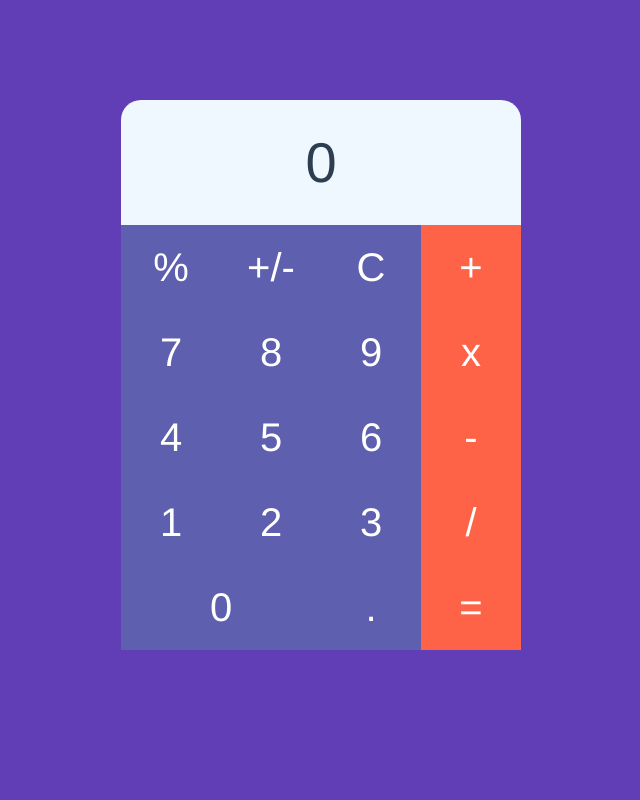
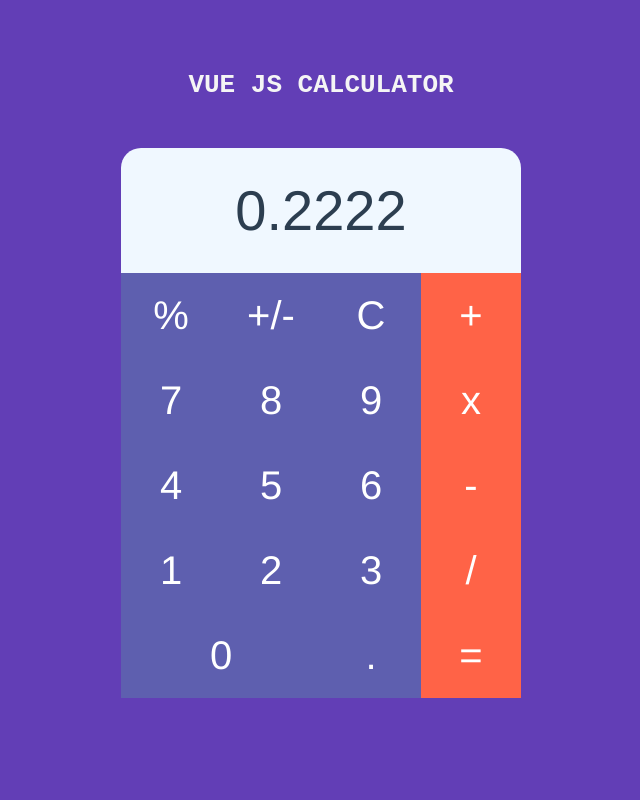
Before and after one commit to Obaayaa-1988/VueJS-Calculator, a Vue app: page / in a window 1280 px wide. Shown: the top 800 px of the page, without its empty margins (319-959 px from the left). Built offline with nearby package versions, Linux system fonts and the light colour scheme.

Commit message:
additional styling for calculator interface

```diff
--- a/src/components/CalculatorApp.vue
+++ b/src/components/CalculatorApp.vue
@@ -1,7 +1,9 @@
 <template>
   <div class="main-bg">
+    <h1 class="title"> VUE JS CALCULATOR</h1>
+
     <div class="calculator">
-      <div class="display"> 0 </div>
+      <div class="display"> 0.2222 </div>
       <div class="btn"> % </div>
       <div class="btn"> +/- </div>
       <div class="btn"> C </div>
@@ -21,8 +23,8 @@
       <div class="btn zero"> 0 </div>
       <div class="btn"> . </div>
       <div class="btn color"> = </div>
+    </div>
 
-    </div>
   </div>
 </template>
 
@@ -42,11 +44,16 @@ export default {
 .main-bg{
   background-color: rgb(98, 62, 182);
   height: 100vh;
-  padding: 100px;
-
-
+  padding: 70px;
+  overflow: hidden;
 }
 
+.title{
+  color: whitesmoke;
+  margin-bottom: 3rem;
+  font-family: monospace;
+}
+/* calculator for dividing into grids */
 .calculator{
   font-size: 40px;
   display: grid;
@@ -55,7 +62,7 @@ export default {
   width: 50vh;
   margin: 0 auto
 }
-
+/** the display where result of calculator will show, to extend he space grid column to span from from column 1 to 5 1/5*/
 .display{
   grid-column: 1/5;
   background-color: aliceblue;
@@ -64,7 +71,7 @@ export default {
   border-top-right-radius: 20px;
   border-top-left-radius: 20px;
 }
-
+/** zero space span from 1 to 3 1/3*/
 .zero{
   grid-column: 1/3;
 }
```
